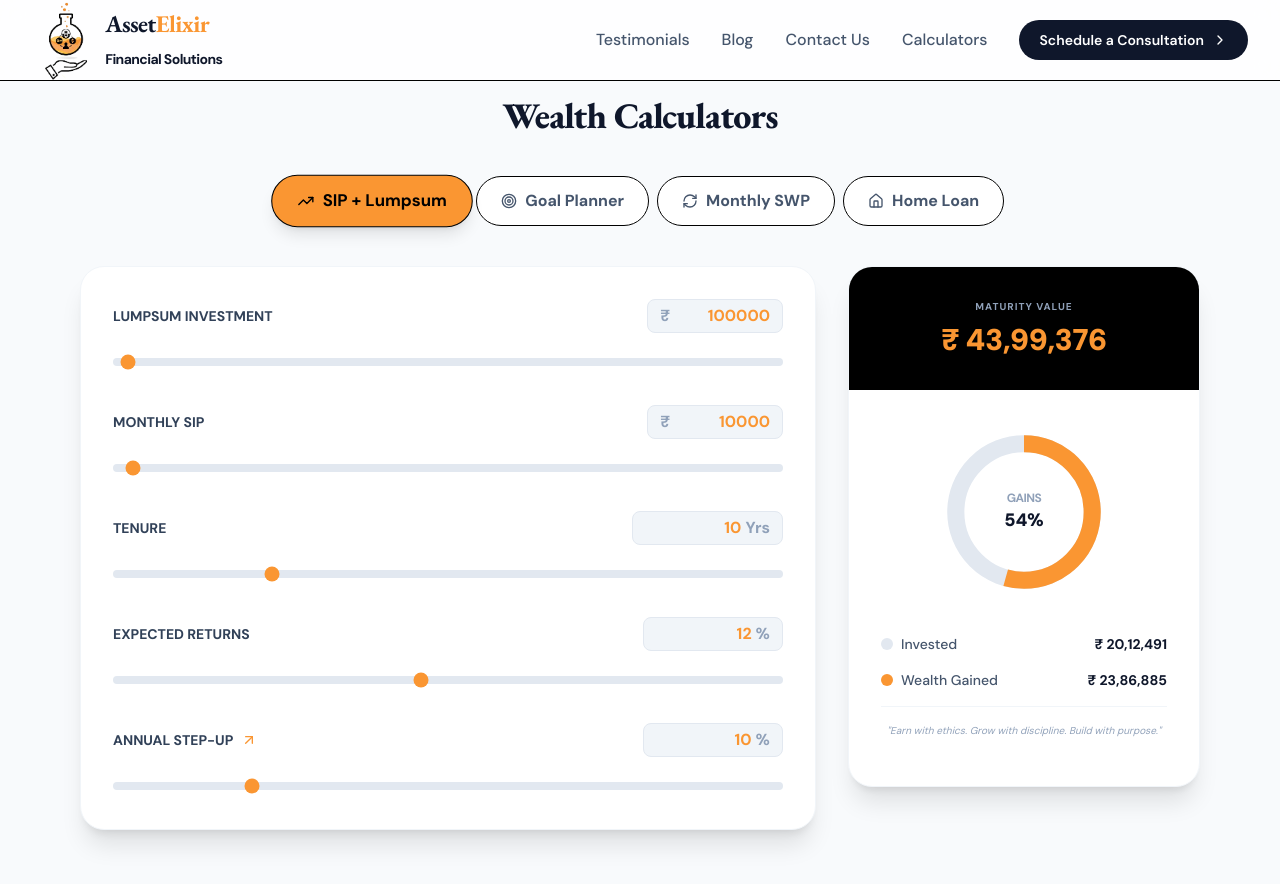
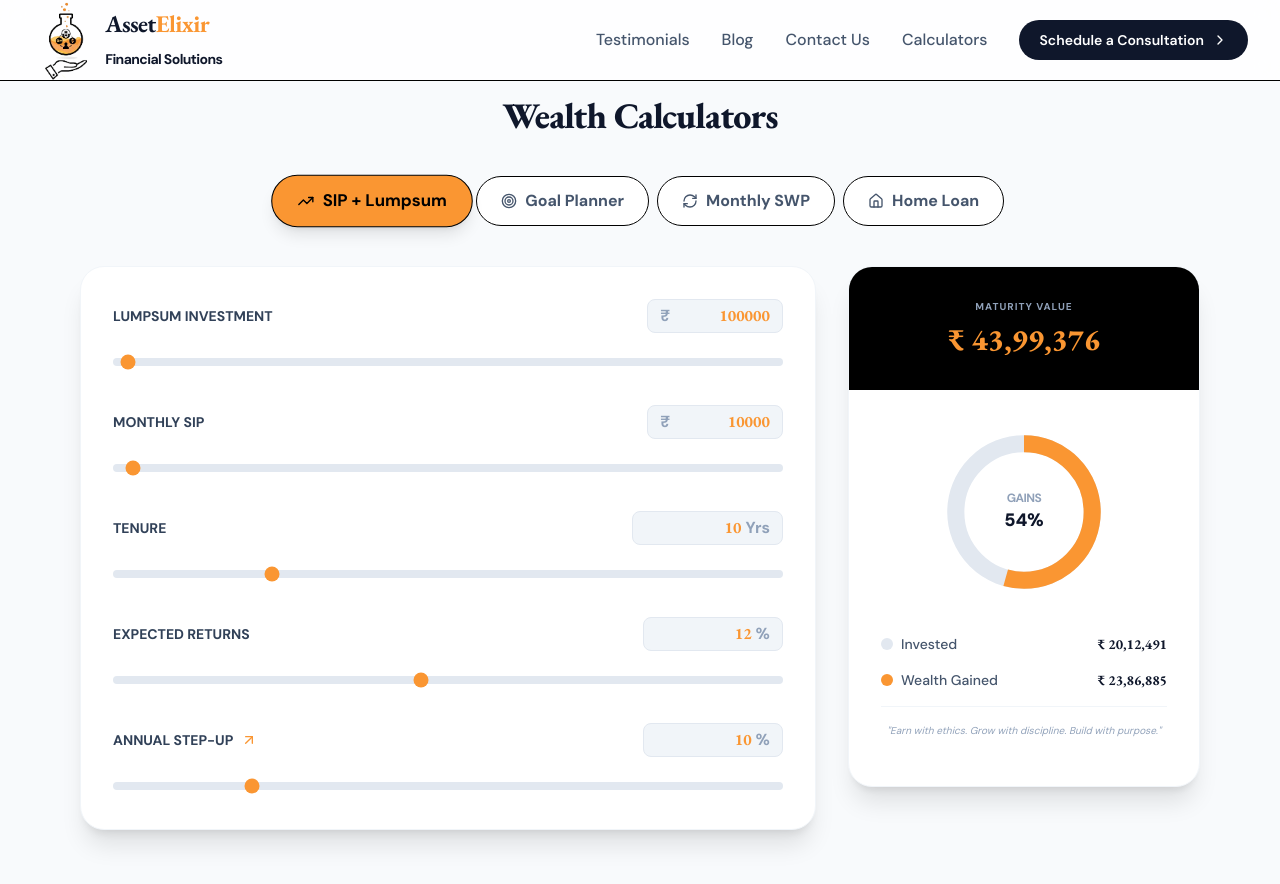
Before and after one commit to manthangiria/AssetElixirJS, a React (Vite) app in the folder frontend/: page /calculators in a window 1280 px wide. Shown: the top 884 px of the page. Built offline with nearby package versions, Linux system fonts and the light colour scheme.

Commit message:
made changes

```diff
--- a/frontend/src/components/CalculatorsPie.jsx
+++ b/frontend/src/components/CalculatorsPie.jsx
@@ -133,7 +133,7 @@ const Calculators = () => {
               <h3 className="font-bold uppercase tracking-widest text-[10px] text-slate-400 mb-2">
                 {activeTab === 'home-loan' ? 'Monthly EMI' : activeTab === 'sip-target' ? 'Monthly SIP Required' : 'Maturity Value'}
               </h3>
-              <div className="text-3xl font-black text-[#fa9632]">
+              <div className="text-3xl font-black text-[#fa9632] special">
                 ₹ {activeTab === 'home-loan' ? (result.emi || 0).toLocaleString('en-IN') :
                    activeTab === 'sip-target' ? (result.sipRequired || 0).toLocaleString('en-IN') :
                    (result.fv || 0).toLocaleString('en-IN')}
@@ -190,7 +190,7 @@ const InputGroup = ({ label, value, min, max, step, onChange, isPercent, isStepU
             onChange(val === "" ? 0 : Number(val));
           }}
           placeholder="0"
-          className="bg-transparent w-24 text-right outline-none [appearance:textfield] [&::-webkit-outer-spin-button]:appearance-none [&::-webkit-inner-spin-button]:appearance-none"
+          className="special bg-transparent w-24 text-right outline-none [appearance:textfield] [&::-webkit-outer-spin-button]:appearance-none [&::-webkit-inner-spin-button]:appearance-none"
         />
         {isPercent && <span className="ml-1 text-slate-400">%</span>}
         {suffix && <span className="ml-1 text-slate-400">{suffix}</span>}
@@ -198,17 +198,17 @@ const InputGroup = ({ label, value, min, max, step, onChange, isPercent, isStepU
     </div>
 
     <input type="range" min={min} max={max} step={step} value={value || 0} onChange={(e) => onChange(Number(e.target.value))}
-      className="w-full h-2 bg-slate-200 rounded-lg appearance-none cursor-pointer accent-[#fa9632]" />
+      className="special w-full h-2 bg-slate-200 rounded-lg appearance-none cursor-pointer accent-[#fa9632]" />
   </div>
 );
 
 const LegendRow = ({ label, value, color }) => (
   <div className="flex justify-between items-center">
     <div className="flex items-center gap-2">
-      <div className={`w-3 h-3 rounded-full ${color}`}></div>
+      <div className={`w-3 h-3 rounded-full ${color} special`}></div>
       <span className="text-sm font-medium text-slate-600">{label}</span>
     </div>
-    <span className="text-sm font-bold text-slate-900">₹ {(value || 0).toLocaleString('en-IN')}</span>
+    <span className="text-sm font-bold text-slate-900 special">₹ {(value || 0).toLocaleString('en-IN')}</span>
   </div>
 );
 
```
